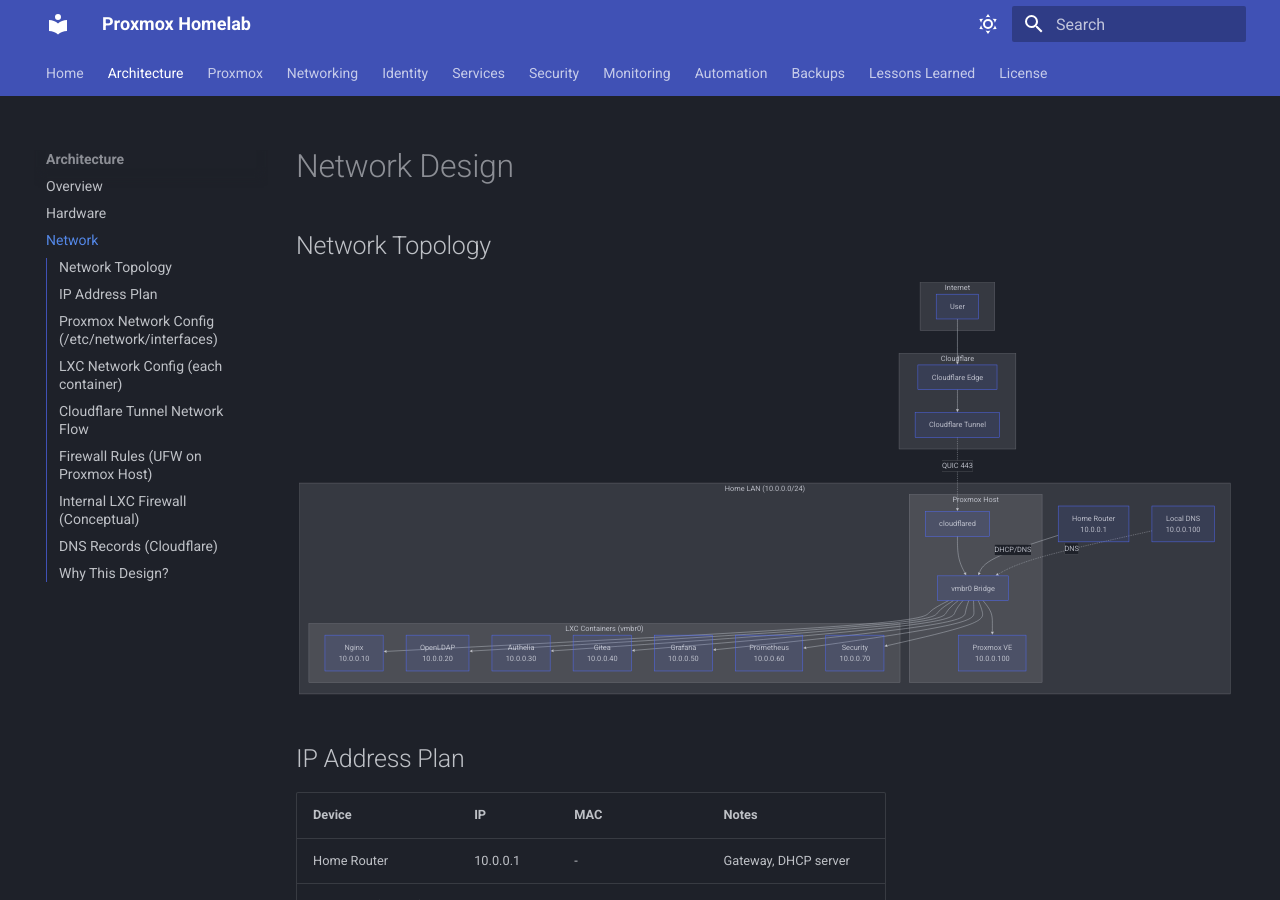
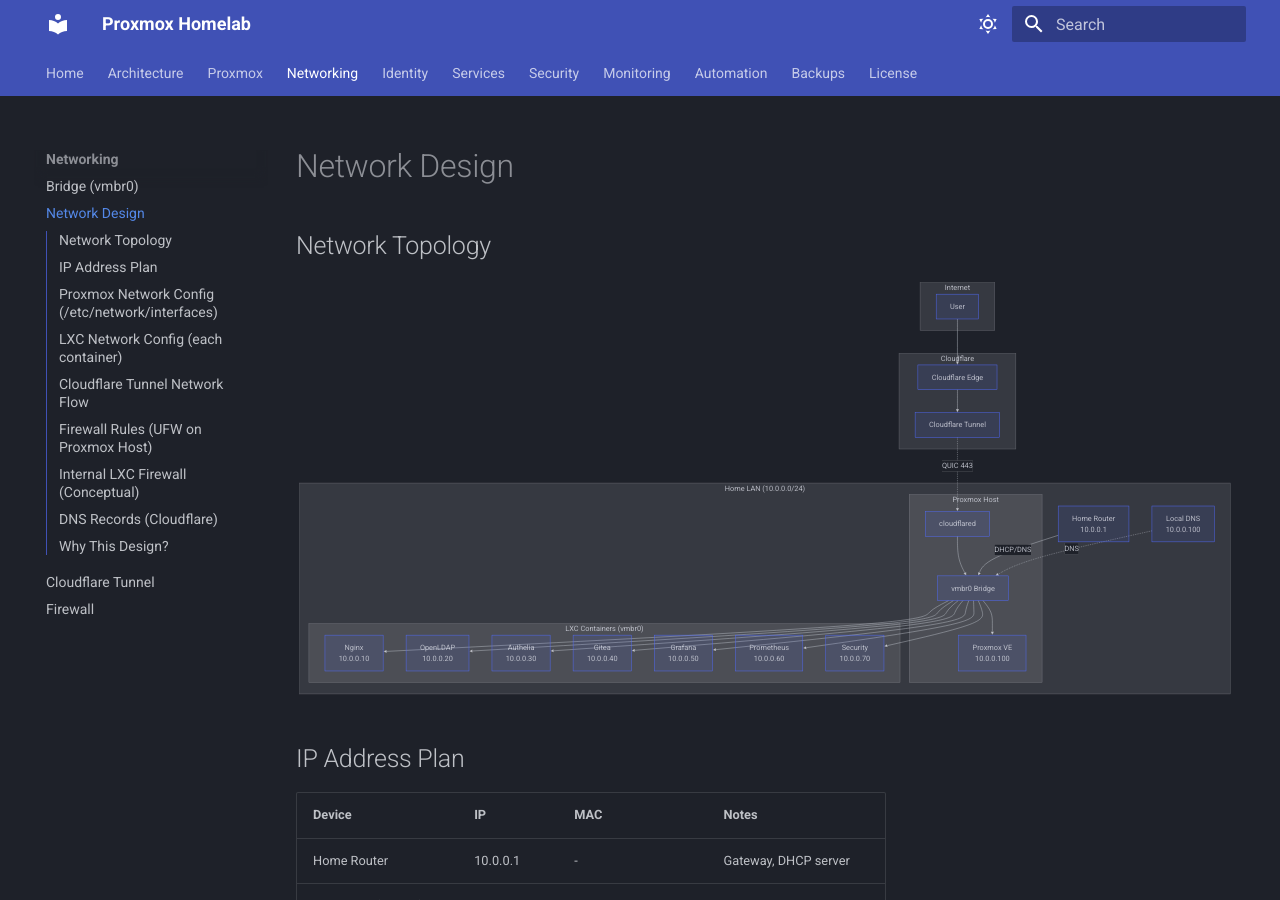
Before and after one commit to dmaljkovic/proxmox-homelab, an MkDocs documentation site: the page built from docs/01-architecture/network.md, in a window 1280 px wide and 900 px high. Built offline with MkDocs 1.6.1 and Material for MkDocs 9.7.7, drawn with Linux system fonts in a browser that asks for light colours.

Commit message:
Move Network to Networking section, remove Lessons Learned from main menu

```diff
--- a/mkdocs.yml
+++ b/mkdocs.yml
@@ -45,7 +45,6 @@ nav:
   - Architecture:
       - Overview: 01-architecture/overview.md
       - Hardware: 01-architecture/hardware.md
-      - Network: 01-architecture/network.md
   - Proxmox:
       - Installation: 02-proxmox/installation.md
       - Storage: 02-proxmox/storage.md
@@ -53,6 +52,7 @@ nav:
       - Backups: 02-proxmox/backups.md
   - Networking:
       - Bridge (vmbr0): 03-networking/vmbr0.md
+      - Network Design: 01-architecture/network.md
       - Cloudflare Tunnel: 03-networking/cloudflare-tunnel.md
       - Firewall: 03-networking/firewall.md
   - Identity:
@@ -78,5 +78,4 @@ nav:
   - Backups:
       - Strategy: 09-backups/strategy.md
       - Disaster Recovery: 09-backups/disaster-recovery.md
-  - Lessons Learned: 10-lessons-learned.md
   - License: license.md
```
